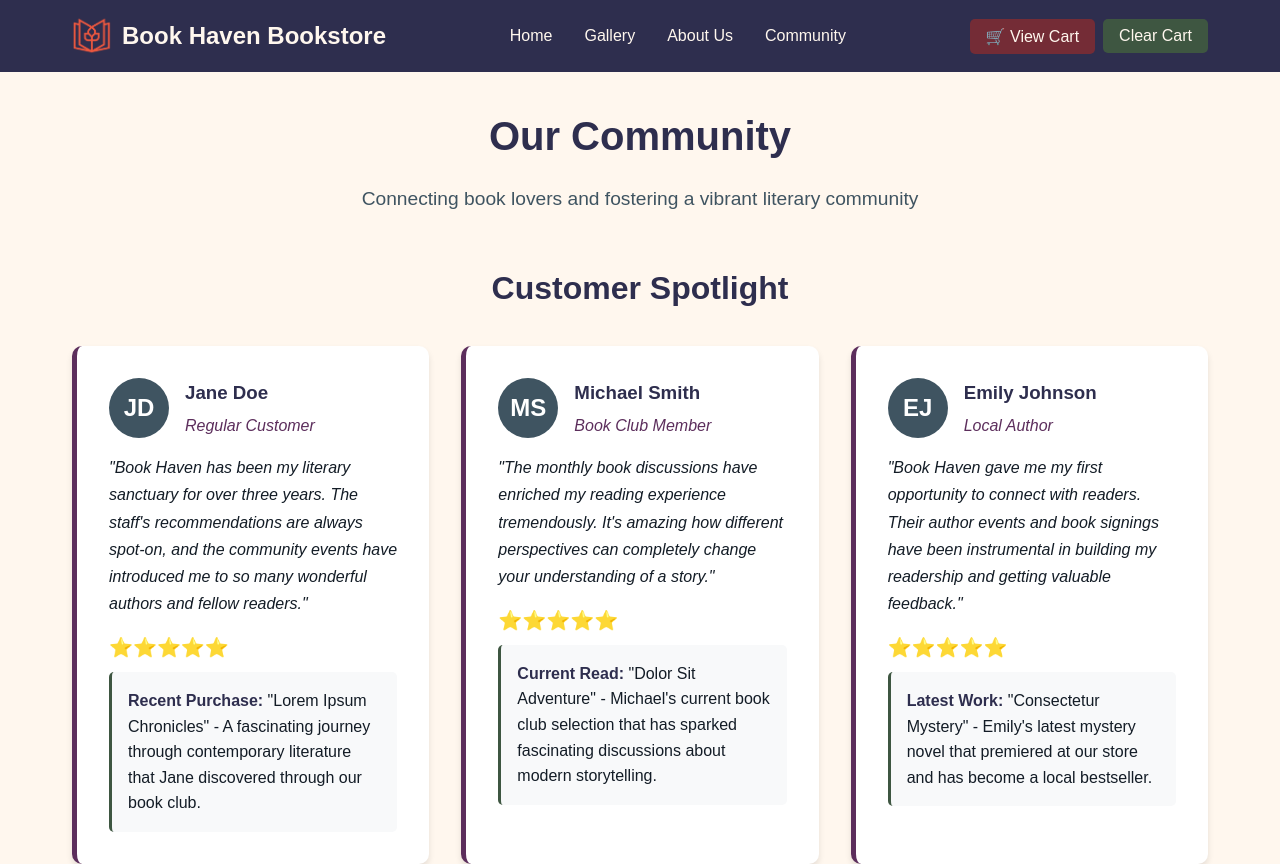
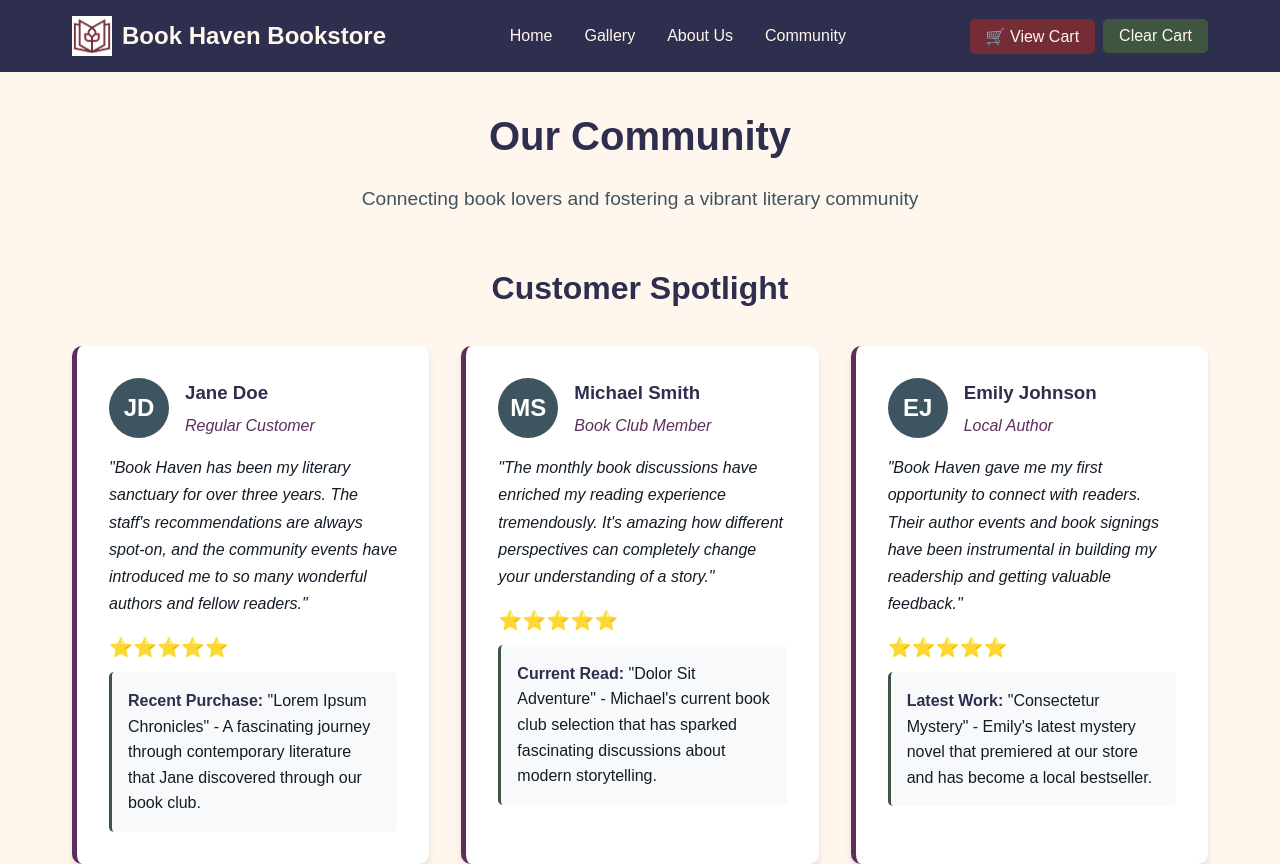
Before and after one commit to JaydenChav/stackblitz-starters-ht8nhurm, a website: page Community.html in a window 1280 px wide. Shown: the top 864 px of the page. Drawn offline with Linux system fonts and the light colour scheme.

Commit message:
V5 Final Commit

```diff
--- a/Community.html
+++ b/Community.html
@@ -569,7 +569,7 @@
     <header>
         <div class="header-container">
             <div class="logo">
-                <img src="images/Client3_LogoPalette1_EE583F.png" alt="Book Haven Bookstore Logo">
+                <img src="images/Client3_LogoPalette2_742C36.png" alt="Book Haven Bookstore Logo">
                 <span>Book Haven Bookstore</span>
             </div>
             <nav>
```
Also changed, not shown: Gallery.html (+1 -1 lines), aboutUs.html (+1 -1 lines), index.html (+1 -1 lines), images/Client3_LogoPalette1_2E4057.png (deleted), images/Client3_LogoPalette1_EE583F.png (deleted), images/Client3_LogoPalette2_742C36.png (added).
